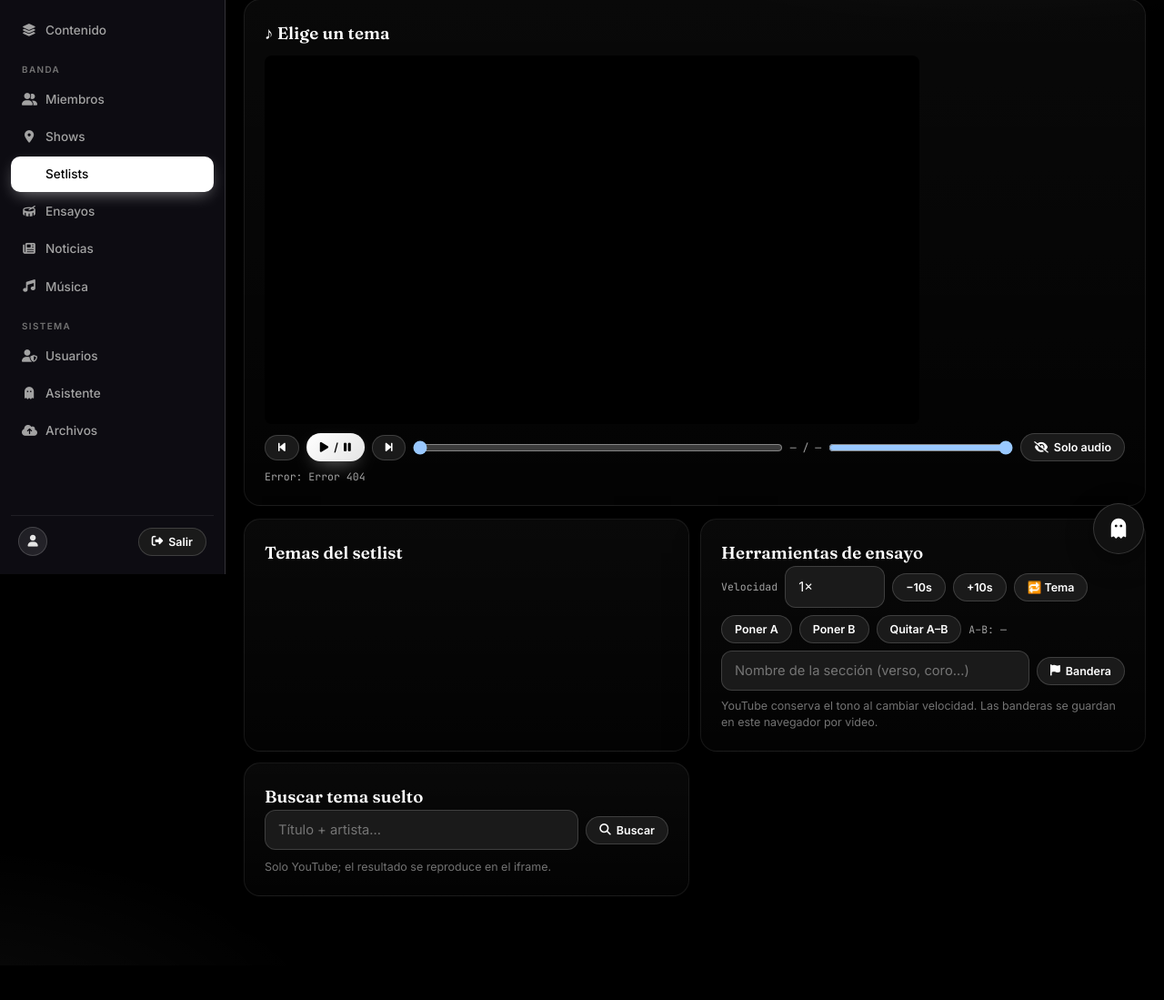
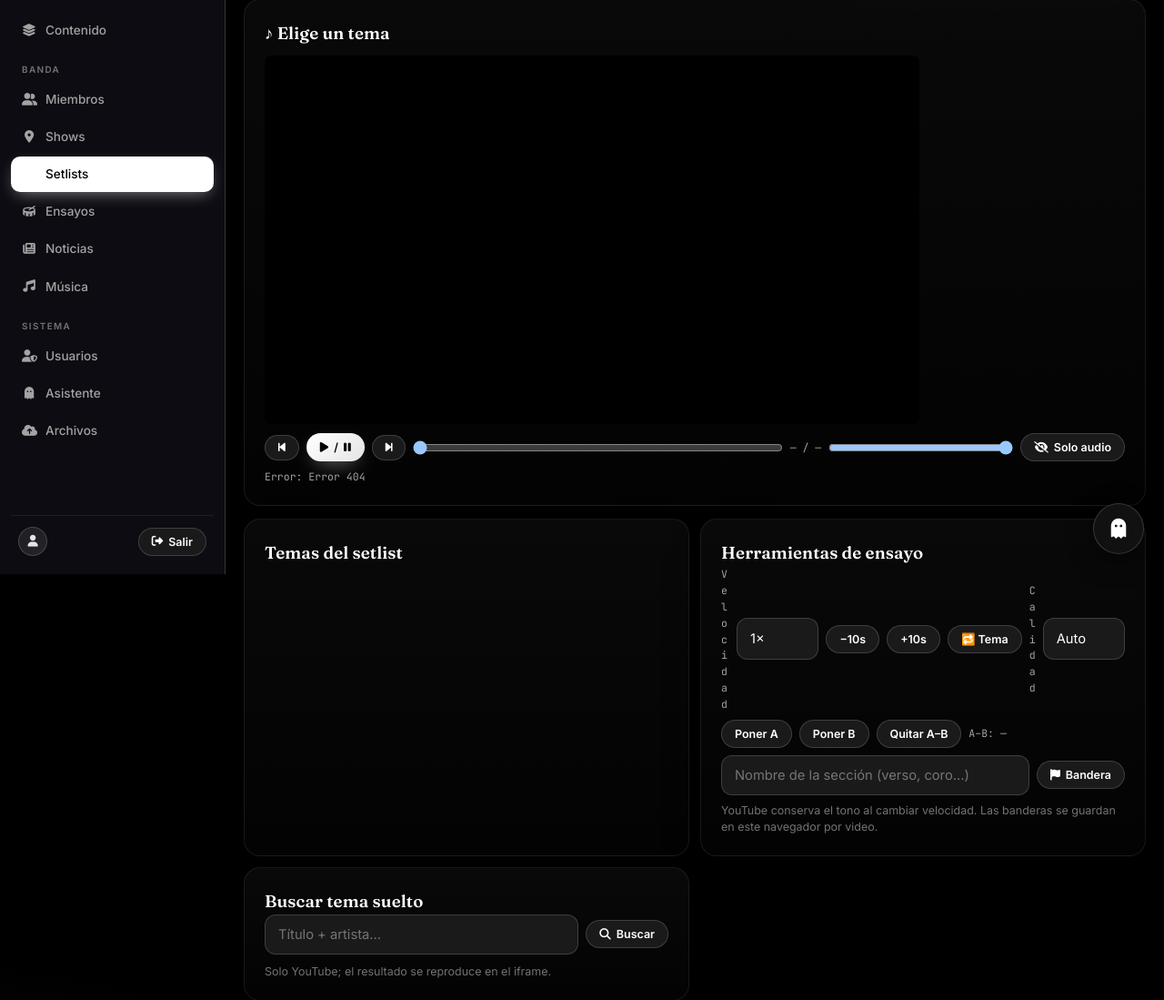
Before and after one commit to dieguino3893/TuNoEresElReyDelTrenFantasma, an ASP.NET Core app: template MVCCoreApp/Views/Admin/SetlistPlay.cshtml in a window 1280 px wide. Shown: the part 169-1268 px from the top of the page at 91% size. Before the commit the page ends 1154 px from the top, so only its background shows below. Run offline with ASP.NET Core 8, Linux system fonts and the light colour scheme; the template is opened without the code that fills it, so the values that code supplies are empty; some libraries are stand-ins or nearby versions.

Commit message:
Calidad de video seleccionable para ahorrar datos en ensayo

```diff
--- a/MVCCoreApp/Views/Admin/SetlistPlay.cshtml
+++ b/MVCCoreApp/Views/Admin/SetlistPlay.cshtml
@@ -48,6 +48,15 @@
       <button id="rp-back10" class="btn btn-secondary btn-sm" title="Atrás 10s">−10s</button>
       <button id="rp-fwd10" class="btn btn-secondary btn-sm" title="Adelante 10s">+10s</button>
       <button id="rp-loop-track" class="btn btn-secondary btn-sm" title="Repetir tema">🔁 Tema</button>
+      <label class="mono" for="rp-quality">Calidad</label>
+      <select id="rp-quality" class="form-control" style="max-width:110px" title="Menor calidad = menos datos">
+        <option value="auto" selected>Auto</option>
+        <option value="tiny">144p</option>
+        <option value="small">240p</option>
+        <option value="medium">360p</option>
+        <option value="large">480p</option>
+        <option value="hd720">720p</option>
+      </select>
     </div>
     <div class="input-row" style="margin-top:8px">
       <button id="rp-set-a" class="btn btn-secondary btn-sm" title="Inicio del loop">Poner A</button>
--- a/MVCCoreApp/wwwroot/js/rehearsal-player.js
+++ b/MVCCoreApp/wwwroot/js/rehearsal-player.js
@@ -71,6 +71,8 @@
 
       const speed = document.getElementById("rp-speed");
       if (speed) speed.onchange = () => this.applySpeed();
+      const quality = document.getElementById("rp-quality");
+      if (quality) quality.onchange = () => this.applyQuality();
       const back10 = document.getElementById("rp-back10");
       if (back10) back10.onclick = () => this.nudge(-10);
       const fwd10 = document.getElementById("rp-fwd10");
@@ -154,6 +156,7 @@
                 e.target.unMute();
                 e.target.setVolume(vol ? Math.round(Number(vol.value) * 100) : 100);
                 this.applySpeed();
+                this.applyQuality();
                 try { e.target.setLoop(this.loopTrack); } catch { /* opcional */ }
                 e.target.playVideo();
               } catch { /* aún no listo */ }
@@ -215,6 +218,16 @@
       const sel = document.getElementById("rp-speed");
       const v = sel ? Number(sel.value) : 1;
       try { this.player.setPlaybackRate(v); } catch { /* aún no listo */ }
+    },
+
+    applyQuality() {
+      if (!this.player) return;
+      const sel = document.getElementById("rp-quality");
+      const v = sel ? sel.value : "auto";
+      try {
+        if (v === "auto") this.player.setPlaybackQuality("default");
+        else this.player.setPlaybackQuality(v);
+      } catch { /* aún no listo */ }
     },
 
     nudge(sec) {
```
